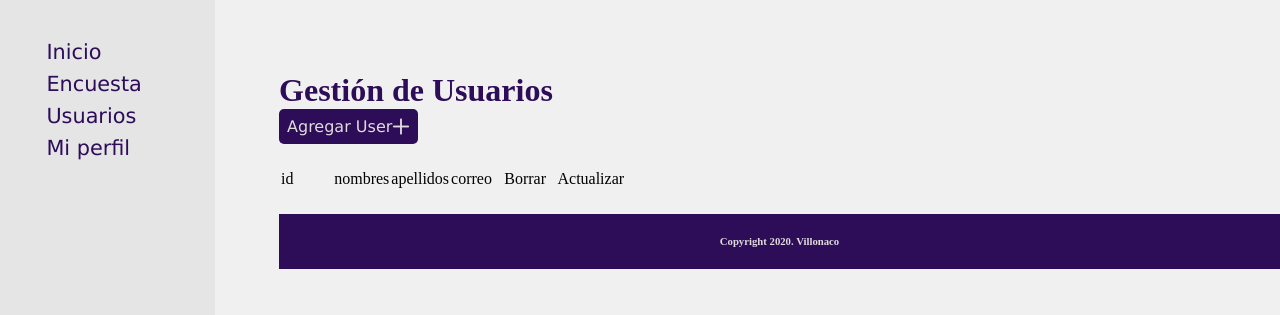
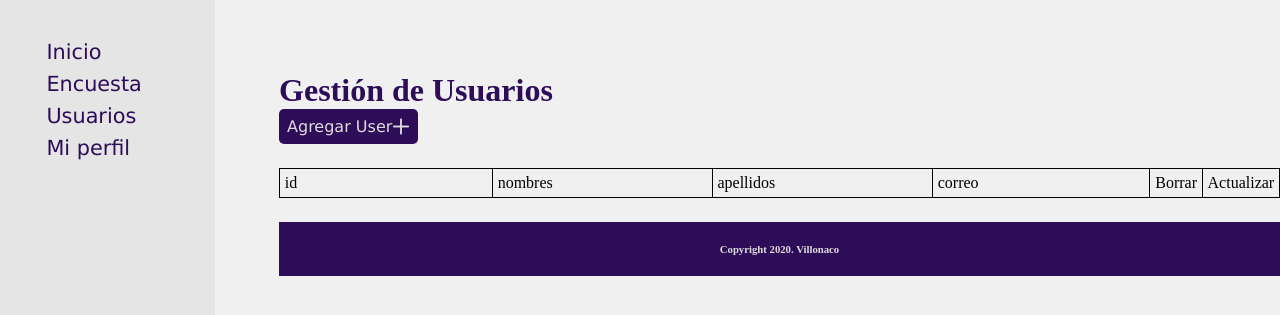
Before and after one commit to davidLM20/RestauranteIweb, a PHP site: page /Tarea/administrador/views/user.php in a window 1280 px wide. Shown: the part 80-395 px from the top of the page. Run offline with PHP 8.4, Linux system fonts and the light colour scheme; the visitor is signed in with stand-in values (Sample User, id 1); data that the repository does not hold is empty; some libraries are stand-ins or nearby versions.

Commit message:
Estilos de la tabla

```diff
--- a/Restaurante/css/estilos.css
+++ b/Restaurante/css/estilos.css
@@ -430,7 +430,21 @@ body{
     margin-bottom: 3vh;
 }
 
-.tablecud td{
-    width: 4vw;
-    height: 2vh;
+.tablecud {
+	width: 100%;
+  border: 1px solid #000;
+  border-collapse: collapse;
 }
+th, td {
+   width: 25%;
+   text-align: left;
+   vertical-align: top;
+   border: 1px solid #000;
+   border-collapse: collapse;
+   padding: 0.3em;
+   caption-side: bottom;
+}
+tr:hover{
+	background: #ccc;
+	color: #000;
+}
```
